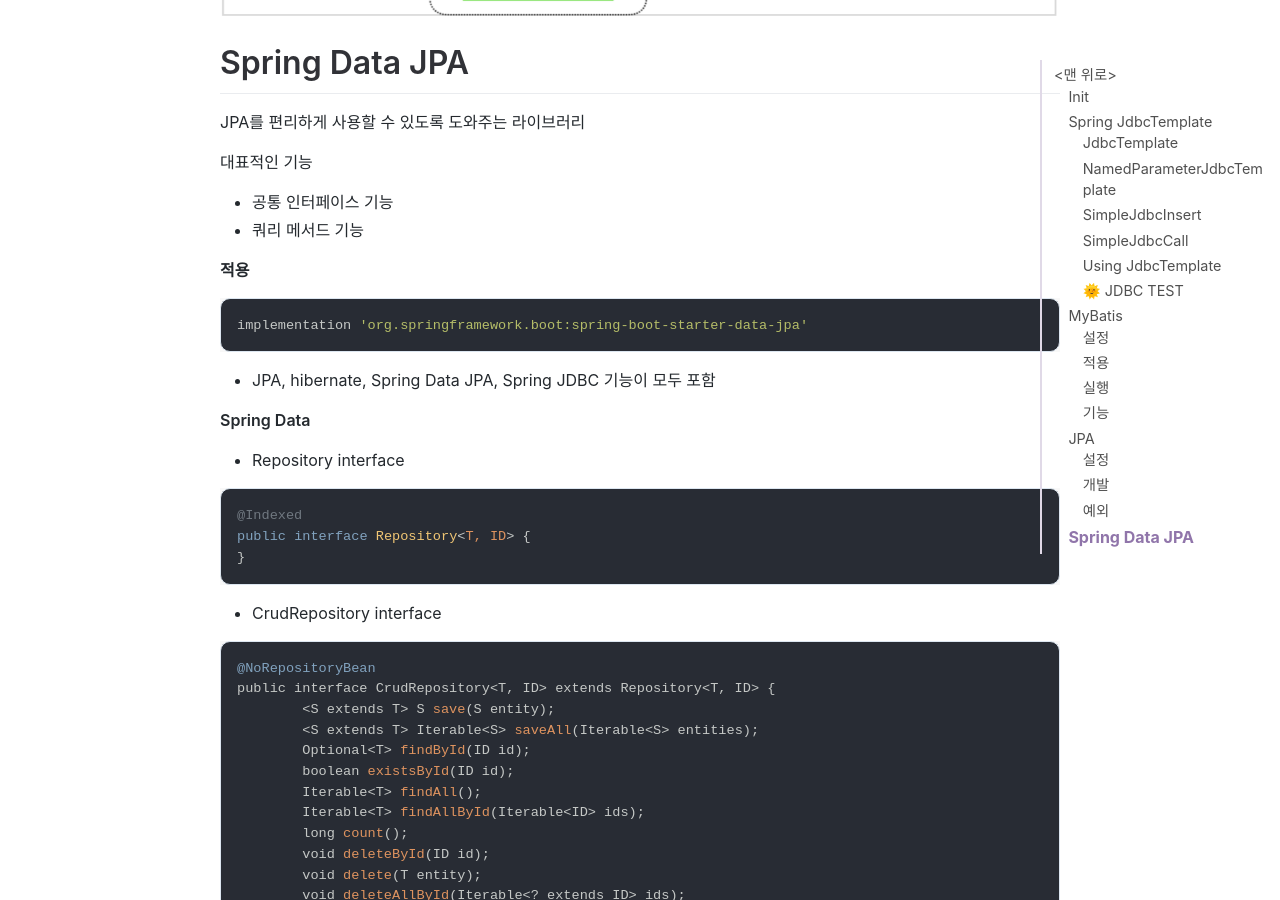
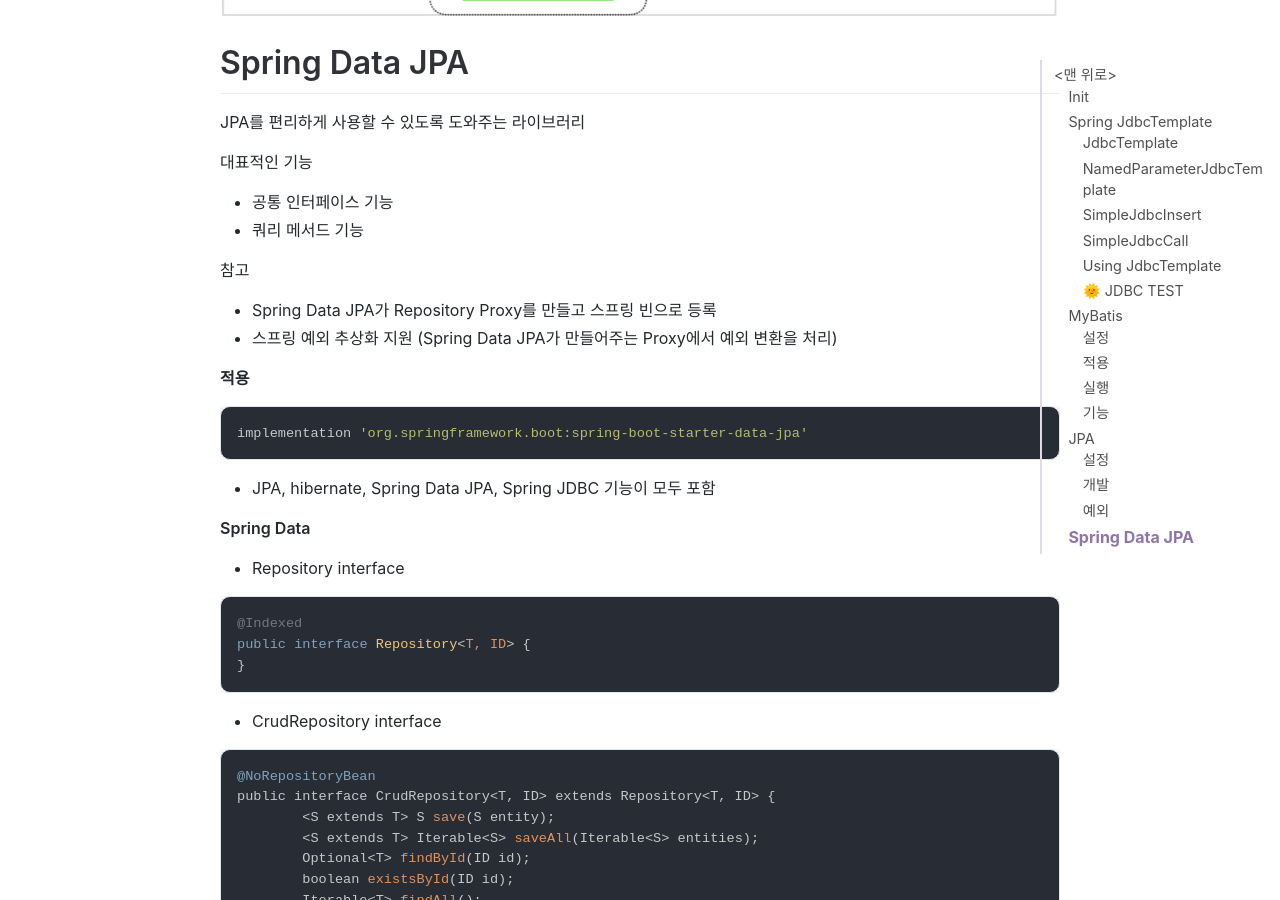
Before and after one commit to jihunparkme/jihunparkme.github.io, a Jekyll site: the page built from _posts/2022-08-08-Spring-DB-Part2.md, in a window 1280 px wide and 900 px high, scrolled down 12962 px. Built offline with Jekyll 4.4.1, drawn with Linux system fonts in a browser that asks for light colours; nearby versions of some CDN libraries; comment, search, counter and statistics services are not loaded.

Commit message:
[Spring Data JPA] 적용2

````diff
--- a/_posts/2022-08-08-Spring-DB-Part2.md
+++ b/_posts/2022-08-08-Spring-DB-Part2.md
@@ -564,6 +564,10 @@
 - 공통 인터페이스 기능
 - 쿼리 메서드 기능
 
+참고
+- Spring Data JPA가 Repository Proxy를 만들고 스프링 빈으로 등록
+- 스프링 예외 추상화 지원 (Spring Data JPA가 만들어주는 Proxy에서 예외 변환을 처리)
+
 **적용**
 
 ```gradle
````
